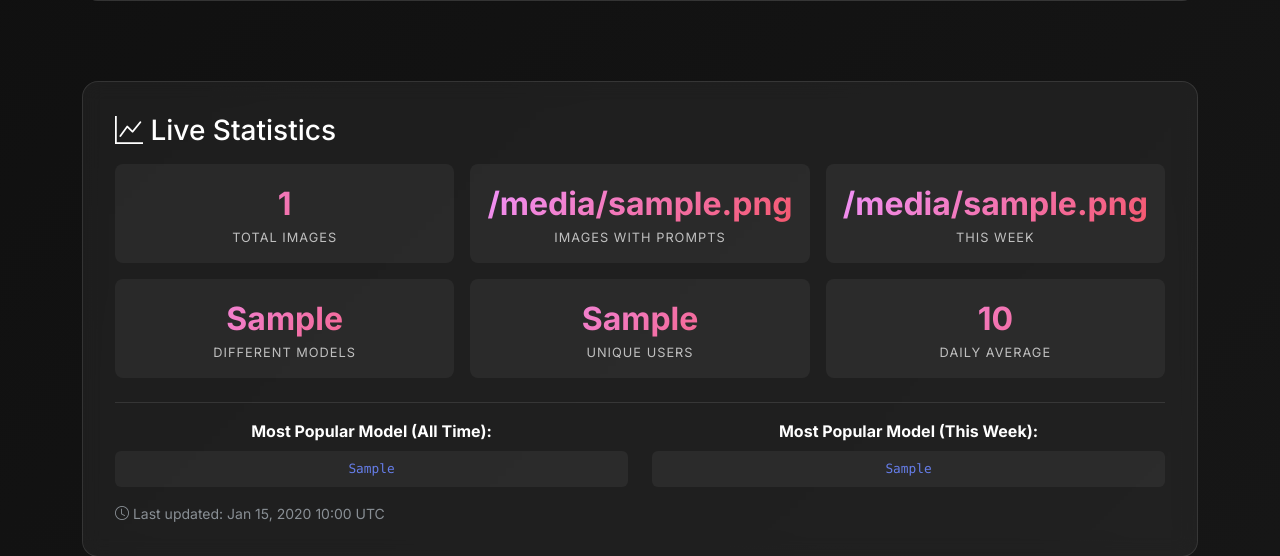
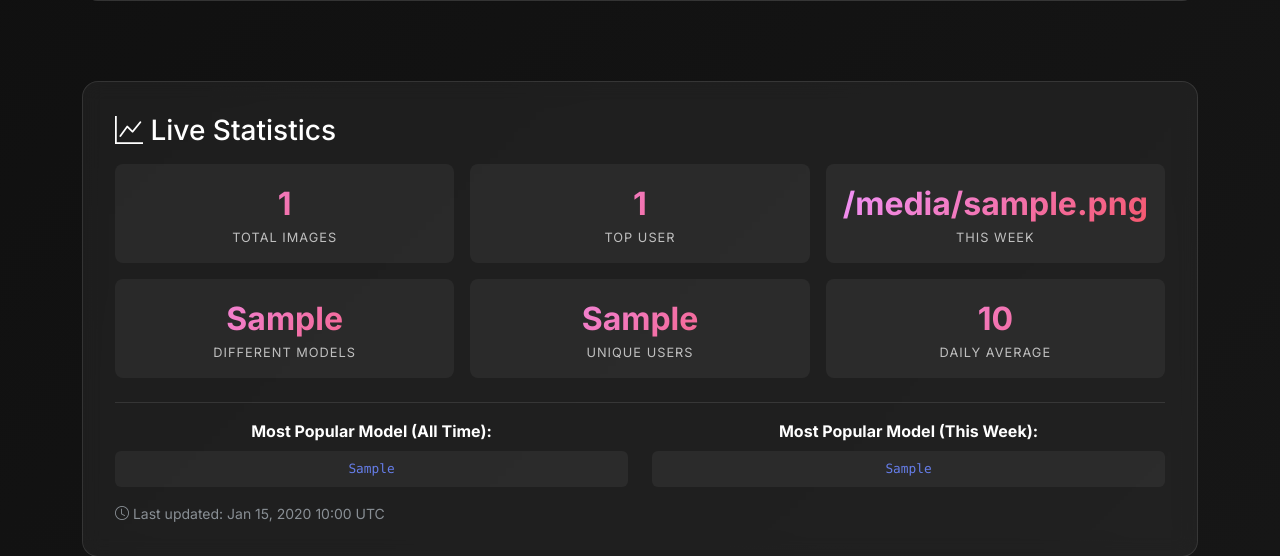
Before and after one commit to svdl1185/arbius_gallery, a Django app: template gallery/templates/gallery/info.html in a window 1280 px wide. Shown: the part 1417-1973 px from the top of the page. Run offline with Django 5.2, Linux system fonts and the light colour scheme; the template is opened without the code that fills it: most values are stand-ins (such as "Sample title", 1, 10 or a date in 2020).

Commit message:
Replace Images with Prompts stat with Top User count - Shows number of images from most active user instead of redundant prompt count

```diff
--- a/gallery/templates/gallery/info.html
+++ b/gallery/templates/gallery/info.html
@@ -100,8 +100,8 @@
                         <div class="stat-label">Total Images</div>
                     </div>
                     <div class="stat-item">
-                        <div class="stat-number">{{ images_with_prompts }}</div>
-                        <div class="stat-label">Images with Prompts</div>
+                        <div class="stat-number">{{ top_user_count }}</div>
+                        <div class="stat-label">Top User</div>
                     </div>
                     <div class="stat-item">
                         <div class="stat-number">{{ images_this_week }}</div>
```
